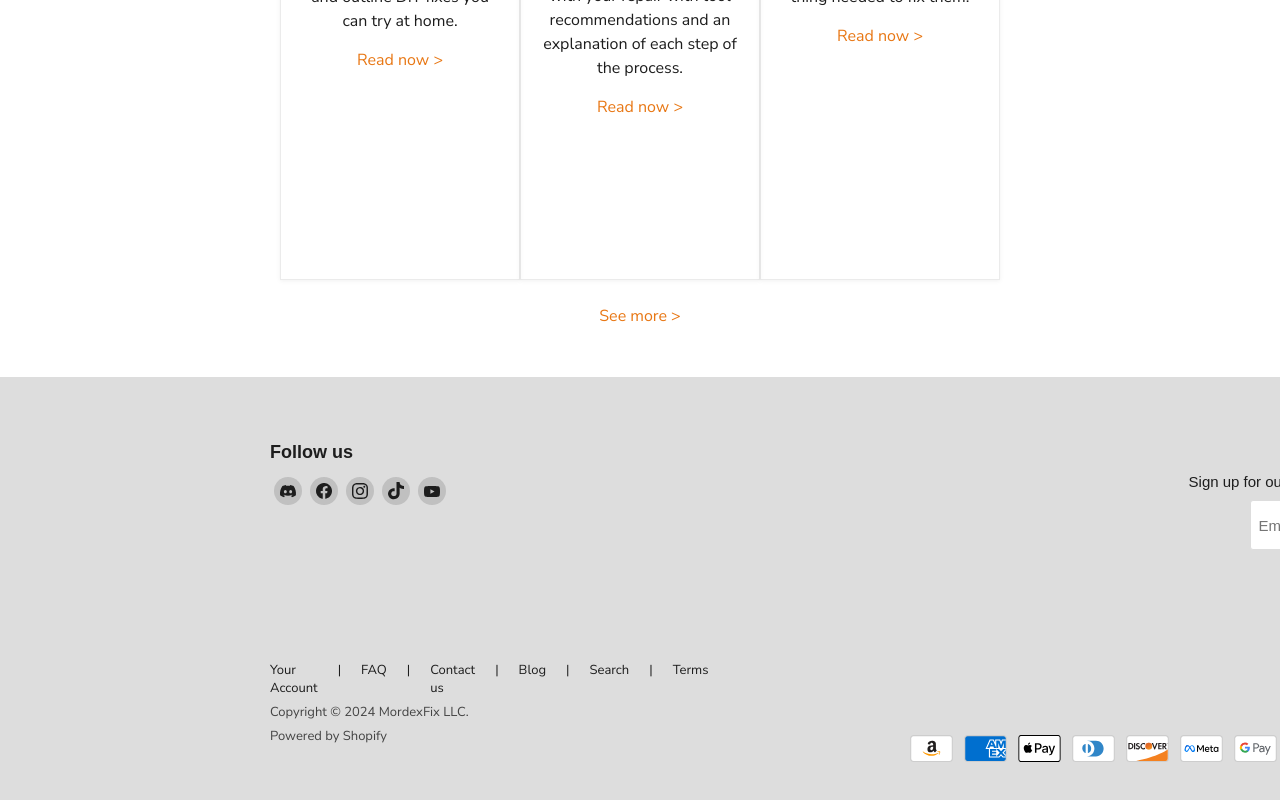
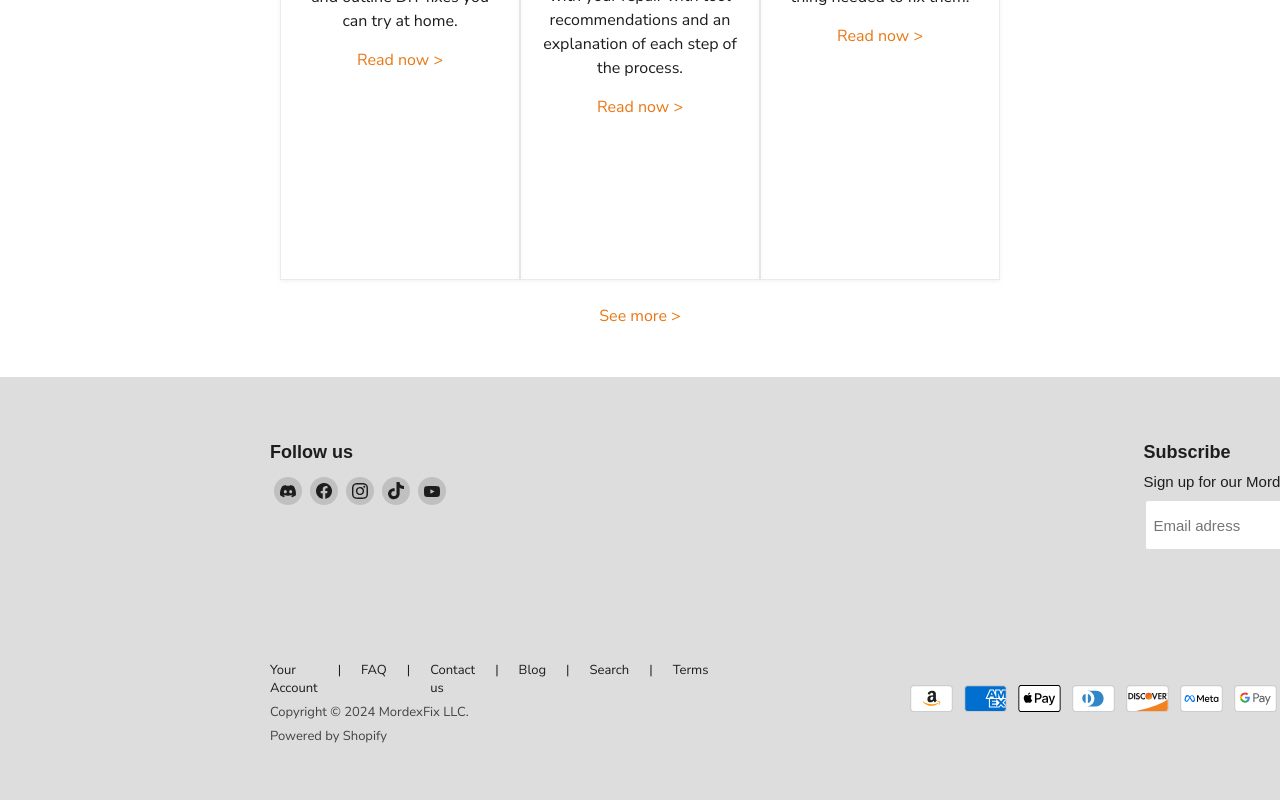
Before and after one commit to MauricioStrang/mordexfix-ecommerce, a Next.js app: page / in a window 1280 px wide. Shown: the part 1478-2278 px from the top of the page. Built offline with nearby package versions, Linux system fonts and the light colour scheme.

Commit message:
fix footer spacing

```diff
--- a/src/components/footer/footer.jsx
+++ b/src/components/footer/footer.jsx
@@ -44,12 +44,14 @@ const Footer =()=> {
         <p className={styles.credits}>Powered by Shopify</p>
       </div>
 
-    <div className={styles.rightBoxWrapper}>
+
       <div className={styles.rightBox}>
         <div className={styles.mailingContainer}>
-          <h1 className={styles.title}>Subscribe</h1>
-          <p className={styles.subTitle}>Sign up for our MordexFix mailing list.</p>
-          <div className={styles.mailingContainer}>
+          <div className={styles.rightWrapper}>
+            <h1 className={styles.title}>Subscribe</h1>
+            <p className={styles.subTitle}>Sign up for our MordexFix mailing list.</p>
+          </div>
+          <div className={styles.mailing}>
             <input type="text" placeholder="Email adress" className={styles.emailBox}/>
             <button className={styles.emailButton}>Sign up</button>
           </div>
@@ -78,7 +80,6 @@ const Footer =()=> {
         </div>
 
     </div>
-    </div>
 
       </div>
 
--- a/src/components/footer/footer.module.css
+++ b/src/components/footer/footer.module.css
@@ -19,18 +19,19 @@
     padding-left: 200px;
 }
 
-.rightBoxWrapper{
-    margin-right: 270px;
-    width: 100%;
+.rightWrapper{
     display: flex;
-    justify-content: flex-end;
+    flex-direction: column;
+    align-items: flex-start;
+    padding-right: 45px;
 }
 
 .mailingContainer{
+    justify-content: flex-end;
+    align-items: flex-end;
+    width: 100;
     display: flex;
     flex-direction: column;
-    justify-content: flex-end;
-    align-items: flex-end;
 }
 
 .emailBox{
```
